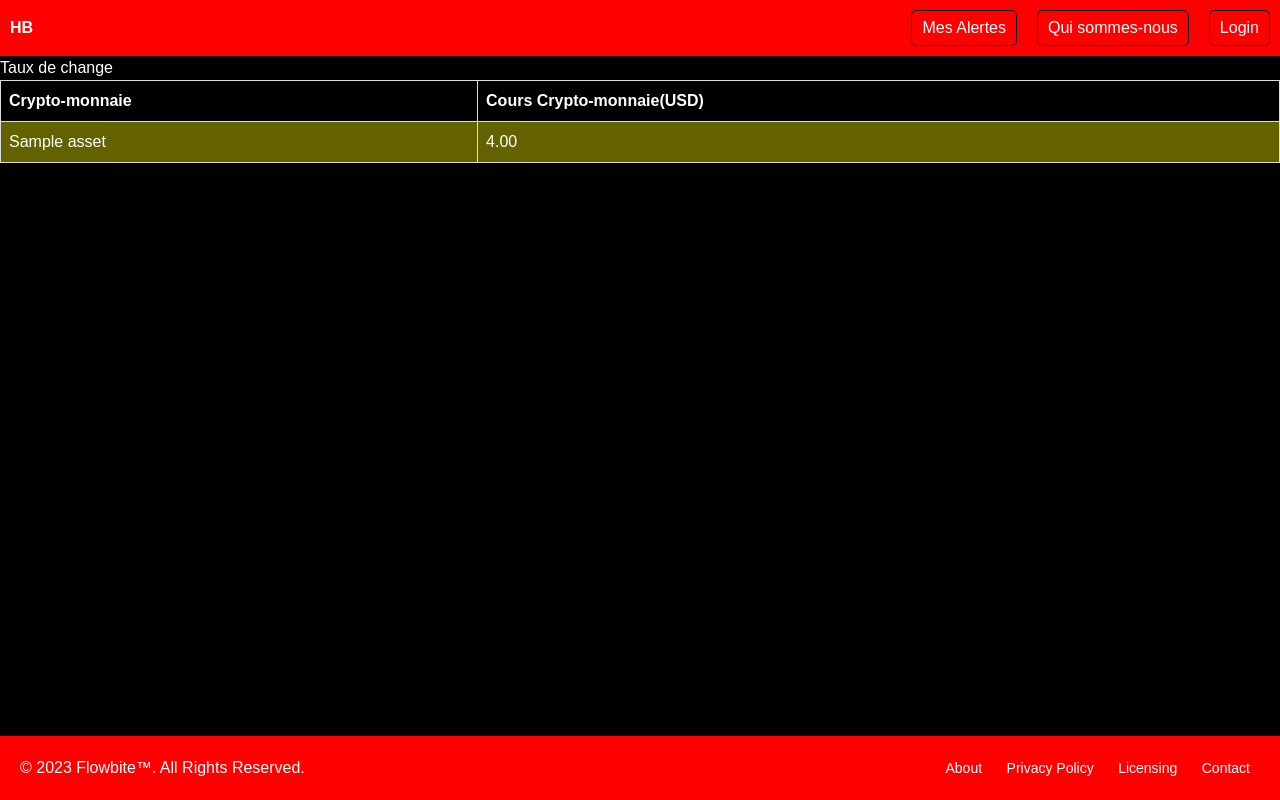
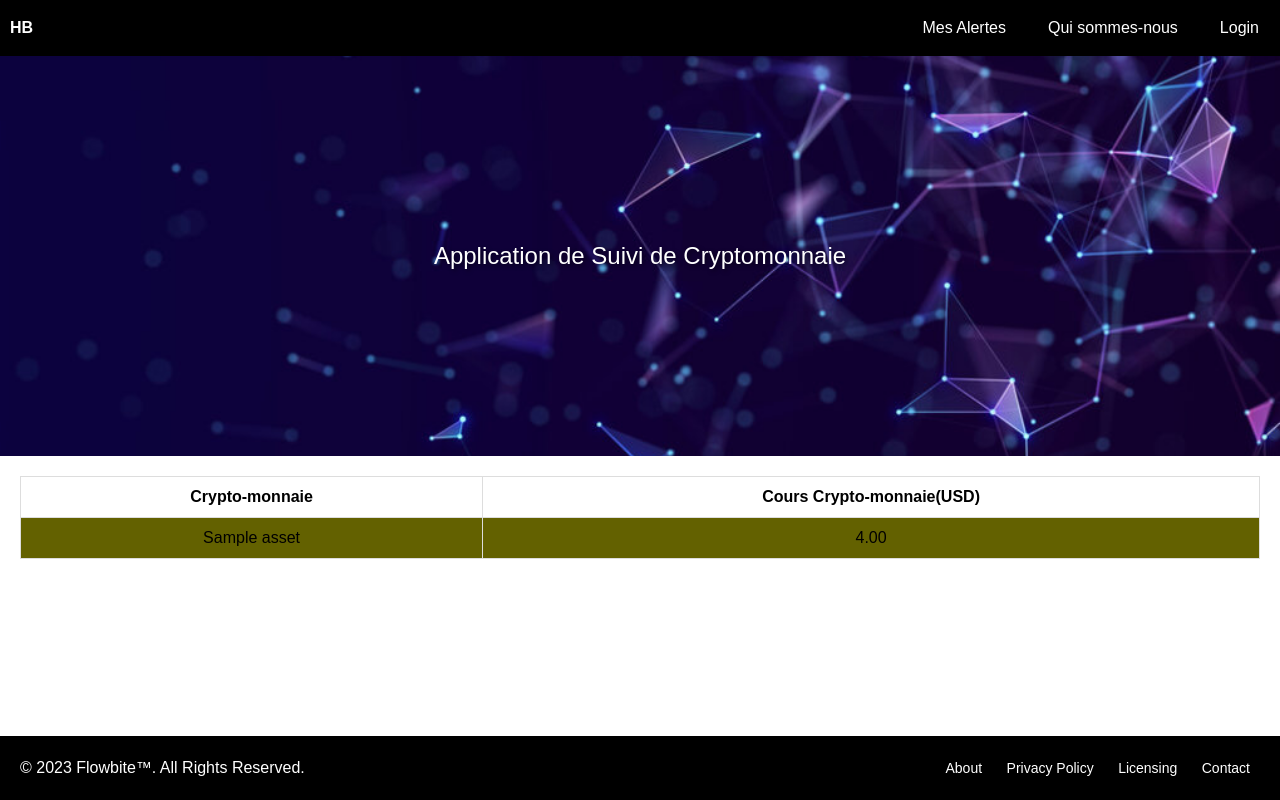
Before and after one commit to Hamza-bakk/TestCoinAPI, a Flask app: template templates/index.html in a window 1280 px wide. Run offline with Flask 3, Linux system fonts and the light colour scheme; the template is opened without the code that fills it: most values are stand-ins (such as "Sample title", 1, 10 or a date in 2020); some libraries are stand-ins or nearby versions.

Commit message:
Update views

```diff
--- a/static/css/styles.css
+++ b/static/css/styles.css
@@ -2,8 +2,32 @@ body {
     margin: 0;
     padding: 0;
     font-family: Arial, sans-serif;
-    background-color: rgb(0, 0, 0);
+    background-color: rgb(255, 255, 255);
+    color: rgb(0, 0, 0);
+
+}
+
+.background-img {
+    width: 100%;
+    height: 50vh; /* Réduire la hauteur à 50% de la hauteur de la vue */
+    object-fit: cover; /* Ajuster l'image pour remplir la zone de manière égale */
+    position: center;
+
+}
+
+.background-img-container {
+    position: relative;
+}
+
+.text-overlay {
+    position: absolute;
+    top: 50%; /* Positionner le texte au milieu de l'image en hauteur */
+    left: 50%; /* Positionner le texte au milieu de l'image en largeur */
+    transform: translate(-50%, -50%); /* Centrer le texte parfaitement */
     color: white;
+    font-size: 24px;
+    text-shadow: 2px 2px 4px rgba(0, 0, 0, 0.5); /* Ajouter une ombre au texte */
+    z-index: 1;
 }
 
 .navbar {
@@ -11,7 +35,7 @@ body {
     justify-content: space-between;
     color: white;
     align-items: center;
-    background-color: red;
+    background-color: rgb(0, 0, 0);
     padding: 10px;
 }
 
@@ -32,7 +56,7 @@ body {
 }
 
 .footer {
-    background-color: red;
+    background-color: rgb(0, 0, 0);
     color: white;
     text-align: center;
     padding: 20px;
@@ -68,20 +92,21 @@ body {
     color: #00FF00; /* Change the color on hover (e.g., green) */
 }
 
+.table-container {
+    padding: 20px; /* Ajouter une marge autour de la table */
+}
+
 table {
     border-collapse: collapse;
-    justify-content: center;
     width: 100%;
 }
 
 th, td {
     border: 1px solid #dddddd;
-    justify-content: center;
-    text-align: left;
+    text-align: center; /* Centrez le texte horizontalement */
     padding: 8px;
 }
 
 tr:nth-child(even) {
     background-color: #636100;
-    justify-content: center;
 }
--- a/templates/data.html
+++ b/templates/data.html
@@ -4,7 +4,7 @@
     <title>Informations Crypto-monnaies</title>
 </head>
 <body>
-    <h1>Taux de change</h1>
+    <div class="table-container">
         <table>
             <tr>
                 <th>Crypto-monnaie</th>
@@ -14,9 +14,9 @@
                 <tr>
                     <td>{{ asset }}</td>
                     <td>{{ "{:,.2f}".format(rate) }}</td>
-
                 </tr>
             {% endfor %}
         </table>
+    </div>
 </body>
 </html>
--- a/templates/index.html
+++ b/templates/index.html
@@ -6,9 +6,14 @@
     <link href="https://cdnjs.cloudflare.com/ajax/libs/flowbite/2.0.0/flowbite.min.css"  rel="stylesheet" />
     <link rel="stylesheet" type="text/css" href="{{ url_for('static', filename='/css/styles.css') }}">
 </head>
+
 <body>
 
     {% include "navbar.html" %}
+    <div class="background-img-container">
+        <img src="{{ url_for('static', filename='images/btc.png') }}" class="background-img" alt="BTC Image">
+        <div class="text-overlay">Application de Suivi de Cryptomonnaie</div>
+    </div>
 
     {% include "data.html" %}
 
```
Also changed, not shown: static/images/btc.png (added). Lines whose indentation alone changed are shown as unchanged.
